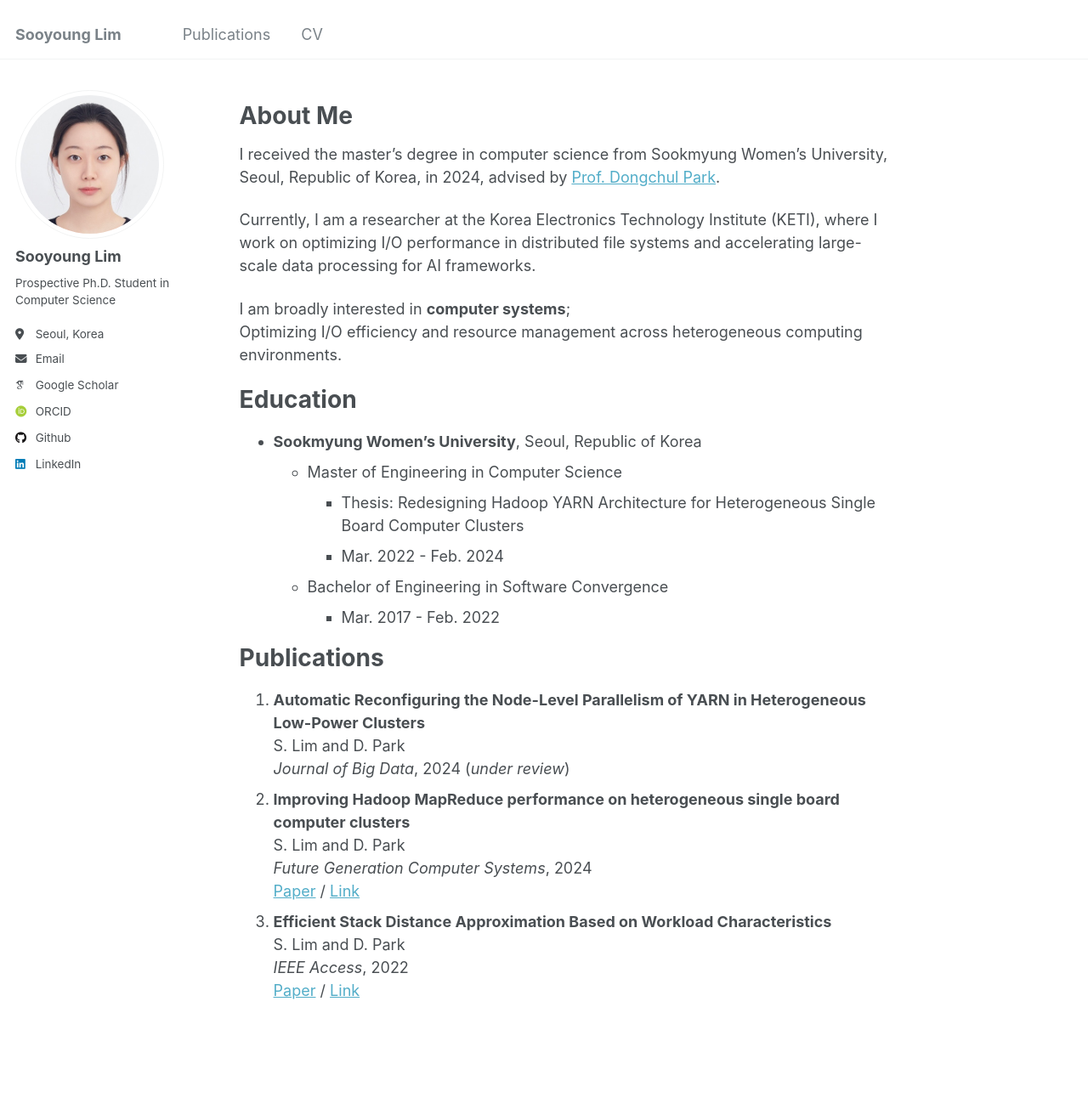
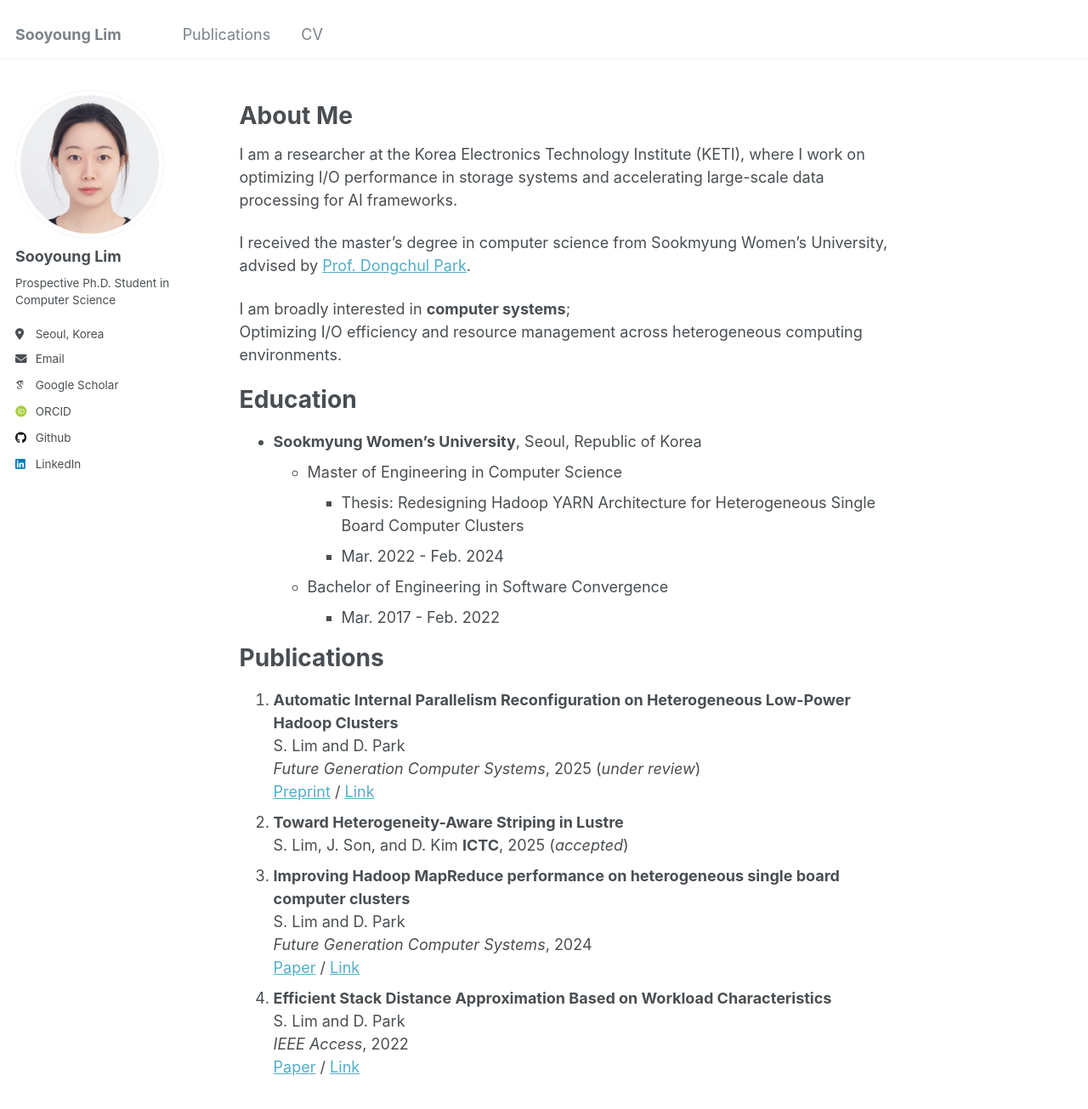
Before and after one commit to sooyounglim/sooyounglim.github.io, a Jekyll site: the page built from _pages/about.md, in a window 1280 px wide and 1400 px high. Shown: the top 1305 px of the window at 85% size. Built offline with Jekyll 4.4.1, drawn with Linux system fonts in a browser that asks for light colours; some web fonts are replaced.

Commit message:
Update CV

```diff
--- a/_pages/about.md
+++ b/_pages/about.md
@@ -8,9 +8,9 @@ redirect_from:
 ---
 About Me
 =====
-I received the master’s degree in computer science from Sookmyung Women’s University, Seoul, Republic of Korea, in 2024, advised by [Prof. Dongchul Park](http://bigdata.cau.ac.kr/).
+I am a researcher at the Korea Electronics Technology Institute (KETI), where I work on optimizing I/O performance in storage systems and accelerating large-scale data processing for AI frameworks.
 
-Currently, I am a researcher at the Korea Electronics Technology Institute (KETI), where I work on optimizing I/O performance in distributed file systems and accelerating large-scale data processing for AI frameworks.
+I received the master’s degree in computer science from Sookmyung Women’s University, advised by [Prof. Dongchul Park](http://bigdata.cau.ac.kr/).
 
 I am broadly interested in **computer systems**; <br />
 Optimizing I/O efficiency and resource management across heterogeneous computing environments.
@@ -26,14 +26,18 @@ Education
 
 Publications
 =====
-1. **Automatic Reconfiguring the Node-Level Parallelism of YARN in Heterogeneous Low-Power Clusters** <br />
+1. **Automatic Internal Parallelism Reconfiguration on Heterogeneous Low-Power Hadoop Clusters** <br />
 S. Lim and D. Park <br />
-*Journal of Big Data*, 2024 (*under review*) <br />
-2. **Improving Hadoop MapReduce performance on heterogeneous single board computer clusters** <br />
+*Future Generation Computer Systems*, 2025 (*under review*) <br />
+[Preprint](/files/papers/2025-FGCS.pdf) / [Link](http://dx.doi.org/10.2139/ssrn.5477200)
+2. **Toward Heterogeneity-Aware Striping in Lustre** <br />
+S. Lim, J. Son, and D. Kim
+**ICTC**, 2025 (*accepted*) <br />
+3. **Improving Hadoop MapReduce performance on heterogeneous single board computer clusters** <br />
 S. Lim and D. Park <br />
 *Future Generation Computer Systems*, 2024 <br />
 [Paper](/files/papers/2024-FGCS.pdf) / [Link](https://doi.org/10.1016/j.future.2024.06.025)
-3. **Efficient Stack Distance Approximation Based on Workload Characteristics** <br />
+4. **Efficient Stack Distance Approximation Based on Workload Characteristics** <br />
 S. Lim and D. Park <br />
 *IEEE Access*, 2022 <br />
 [Paper](/files/papers/2022-IEEE-Access.pdf) / [Link](https://doi.org/10.1109/ACCESS.2022.3180327)
```
Also changed, not shown: _pages/cv.md (+1 -1 lines), _publications/2024-09-18-JBD.md (deleted, +0 -13 lines), _publications/25-08-16-FGCS.md (added, +16 -0 lines), 2 other files.
